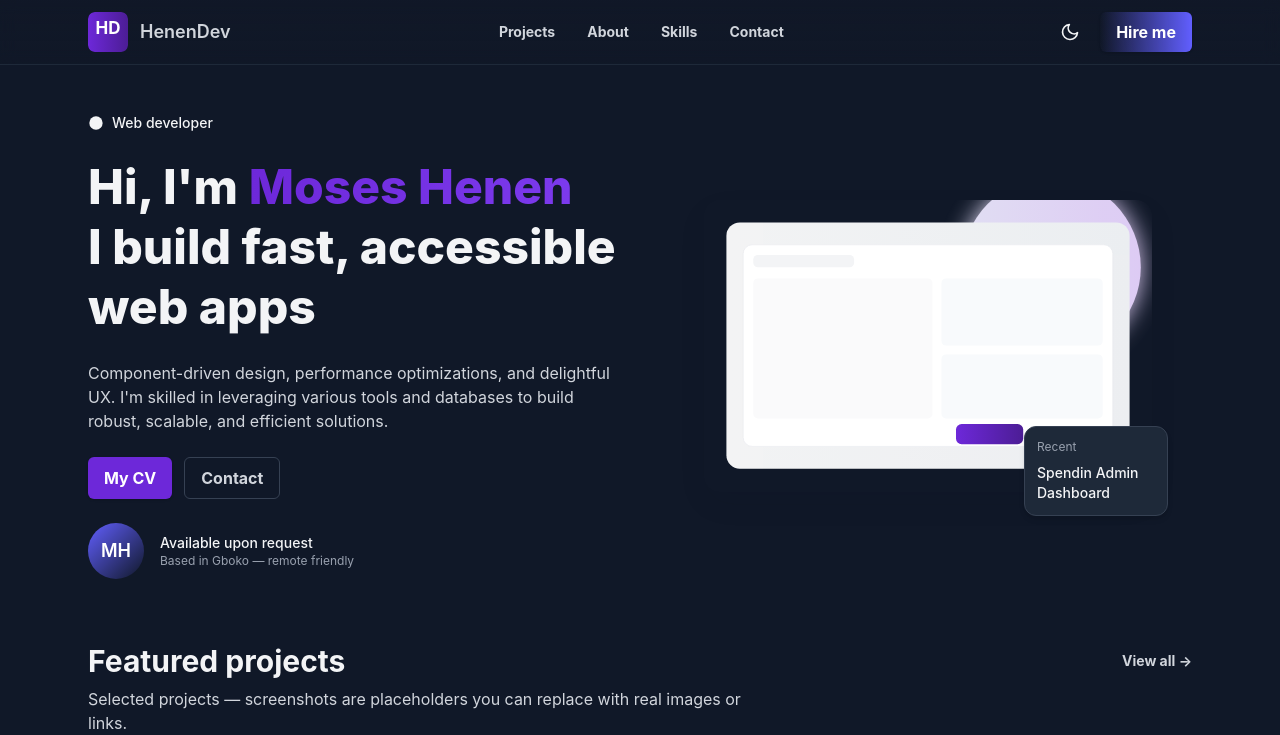
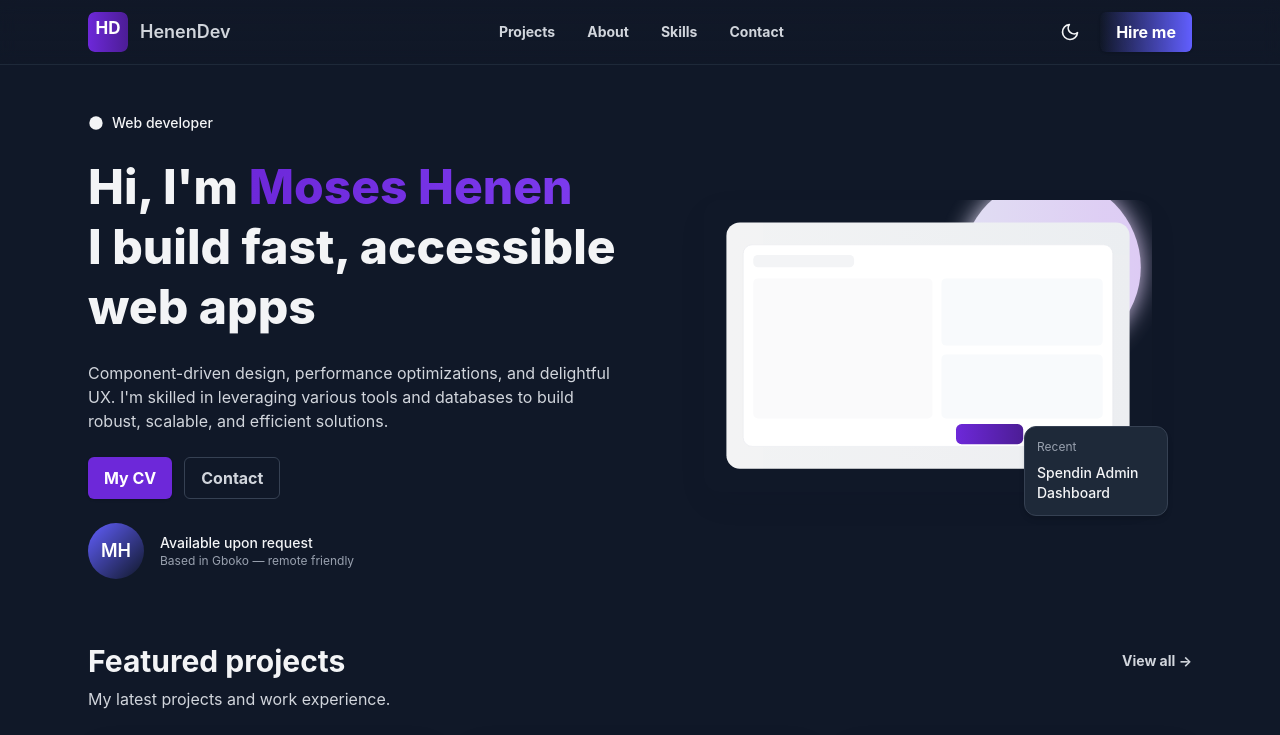
Before and after one commit to dev-henen/my-portfolio, a SvelteKit app: page / in a window 1280 px wide. Shown: the top 735 px of the page. Built offline with nearby package versions, Linux system fonts and the light colour scheme; no server answers.

Commit message:
feat: update recent projects description

```diff
--- a/src/routes/(main)/+page.svelte
+++ b/src/routes/(main)/+page.svelte
@@ -168,8 +168,7 @@
     <a href="#" class="text-sm text-brand hover:underline">View all →</a>
   </div>
   <p class="mt-2 text-gray-600 dark:text-gray-300 max-w-2xl">
-    Selected projects — screenshots are placeholders you can replace with real
-    images or links.
+    My latest projects and work experience.
   </p>
 
   <div class="mt-6 grid gap-6 sm:grid-cols-2 lg:grid-cols-3">
```
